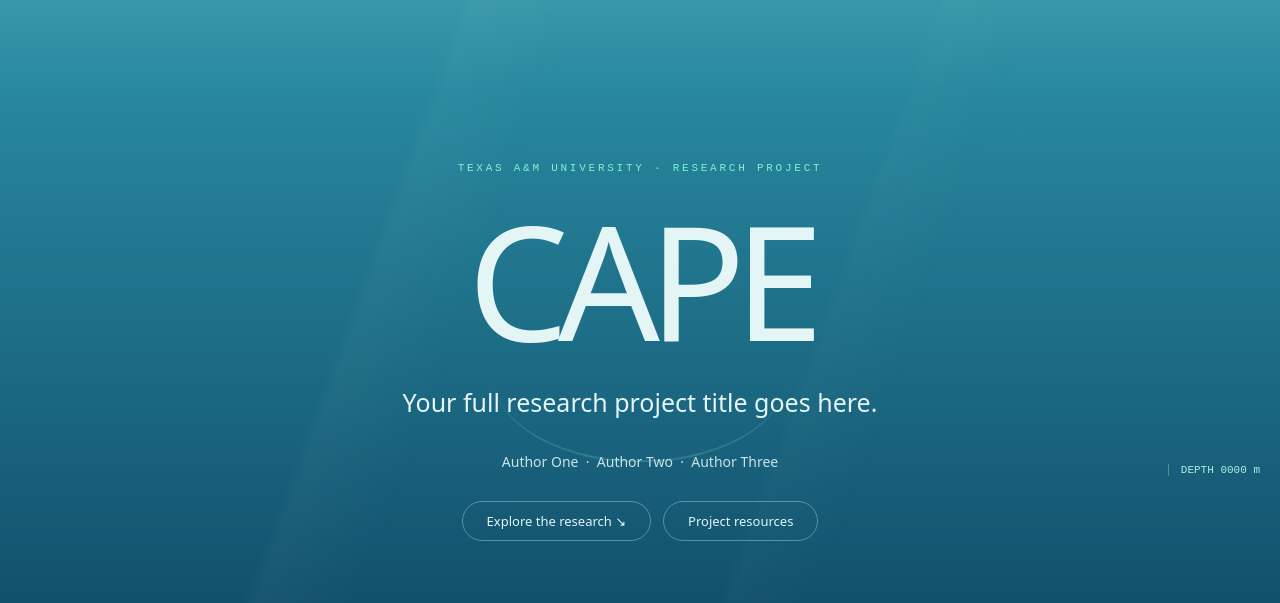
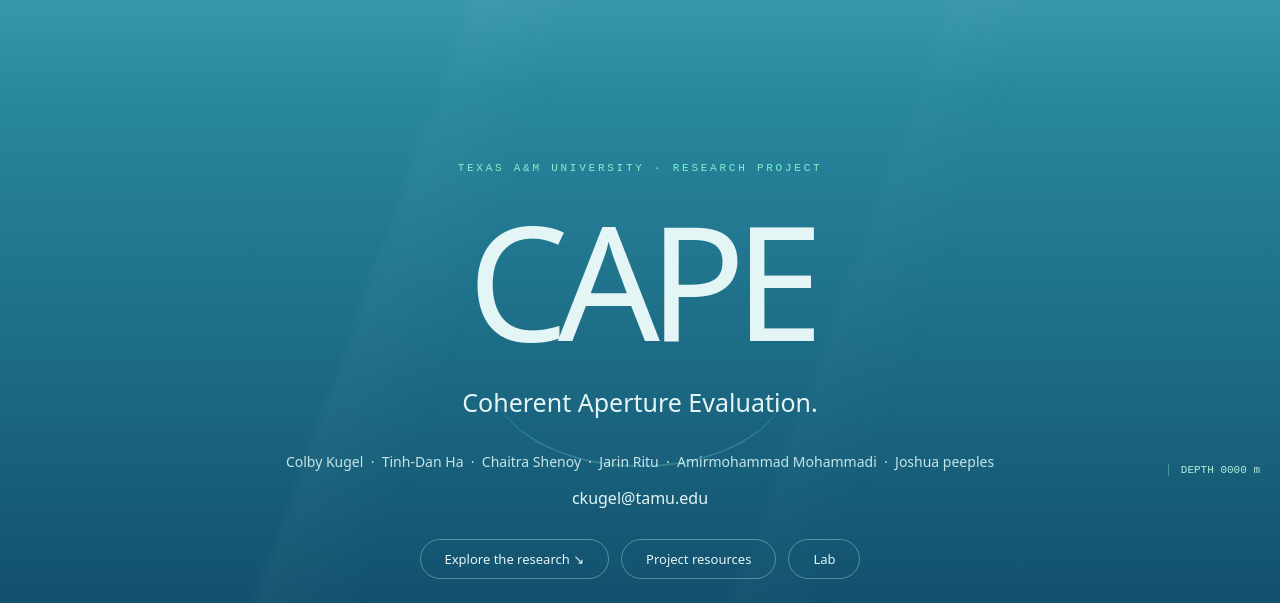
Before and after one commit to Advanced-Vision-and-Learning-Lab/CAPE-Website, a plain HTML site: page index.html in a window 1280 px wide. Shown: the part 299-902 px from the top of the page. Drawn offline with Linux system fonts and the light colour scheme.

Commit message:
Update index.html

```diff
--- a/index.html
+++ b/index.html
@@ -512,16 +512,20 @@
     <h1>CAPE</h1>
 
     <p class="subtitle">
-      Your full research project title goes here.
+      Coherent Aperture Evaluation.
     </p>
 
     <p class="authors">
-      Author One &nbsp;·&nbsp; Author Two &nbsp;·&nbsp; Author Three
+     Colby Kugel &nbsp;·&nbsp; Tinh-Dan Ha &nbsp;·&nbsp; Chaitra Shenoy &nbsp;·&nbsp; Jarin Ritu &nbsp;·&nbsp; Amirmohammad Mohammadi &nbsp;·&nbsp; Joshua peeples
     </p>
 
+    <p class="emails">
+      ckugel@tamu.edu
+    </p>
     <div class="links">
       <a href="#overview">Explore the research ↘</a>
       <a href="#resources">Project resources</a>
+      <a href="https://avll.engr.tamu.edu/">Lab</a>
     </div>
 
     <p class="scroll">
```
